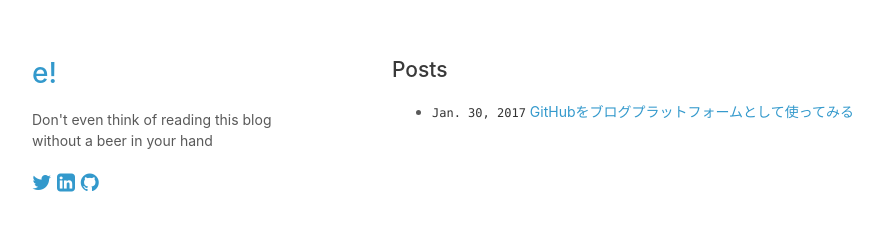
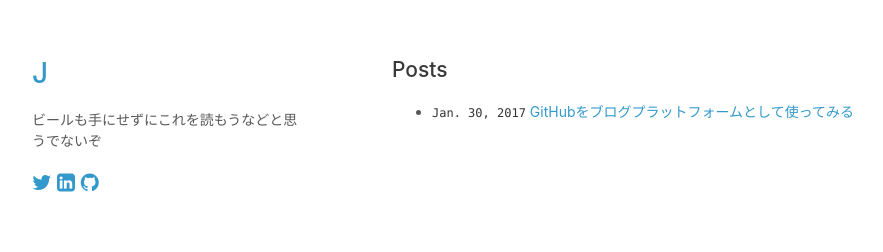
Before and after one commit to mhffdq/j, a Jekyll site: the page built from index.md, in a window 1280 px wide. Shown: the top 252 px of the page, without its empty margins (178-1061 px from the left). Built offline with Jekyll 4.4.1, drawn with Linux system fonts in a browser that asks for light colours; our own code applies the rules of GitHub Pages for plain Markdown files.

Commit message:
japanese subtitle

```diff
--- a/_config.yml
+++ b/_config.yml
@@ -1,4 +1,4 @@
 theme: jekyll-theme-minimal
-title: e!
-subtitle: Don't even think of reading this blog without a beer in your hand
+title: J
+subtitle: ビールも手にせずにこれを読もうなどと思うでないぞ
 url:	http://narusan.co
```
